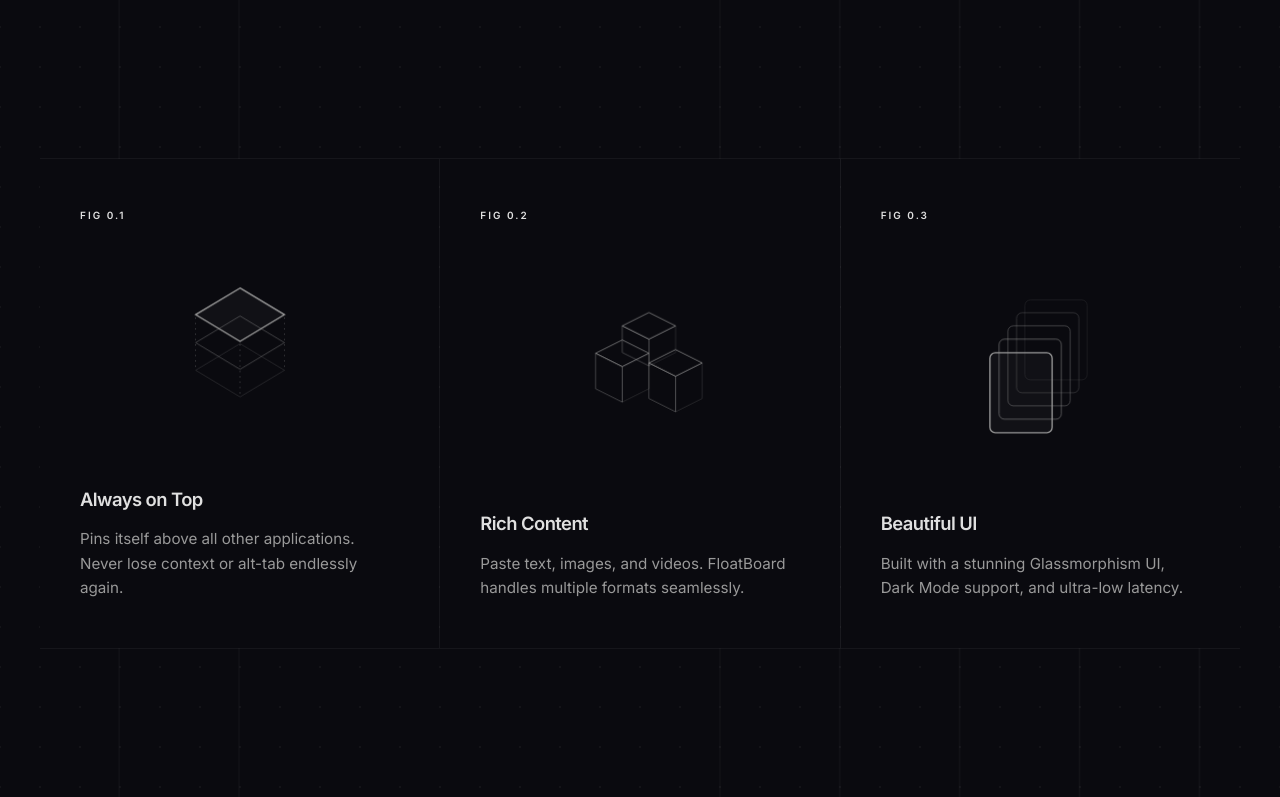
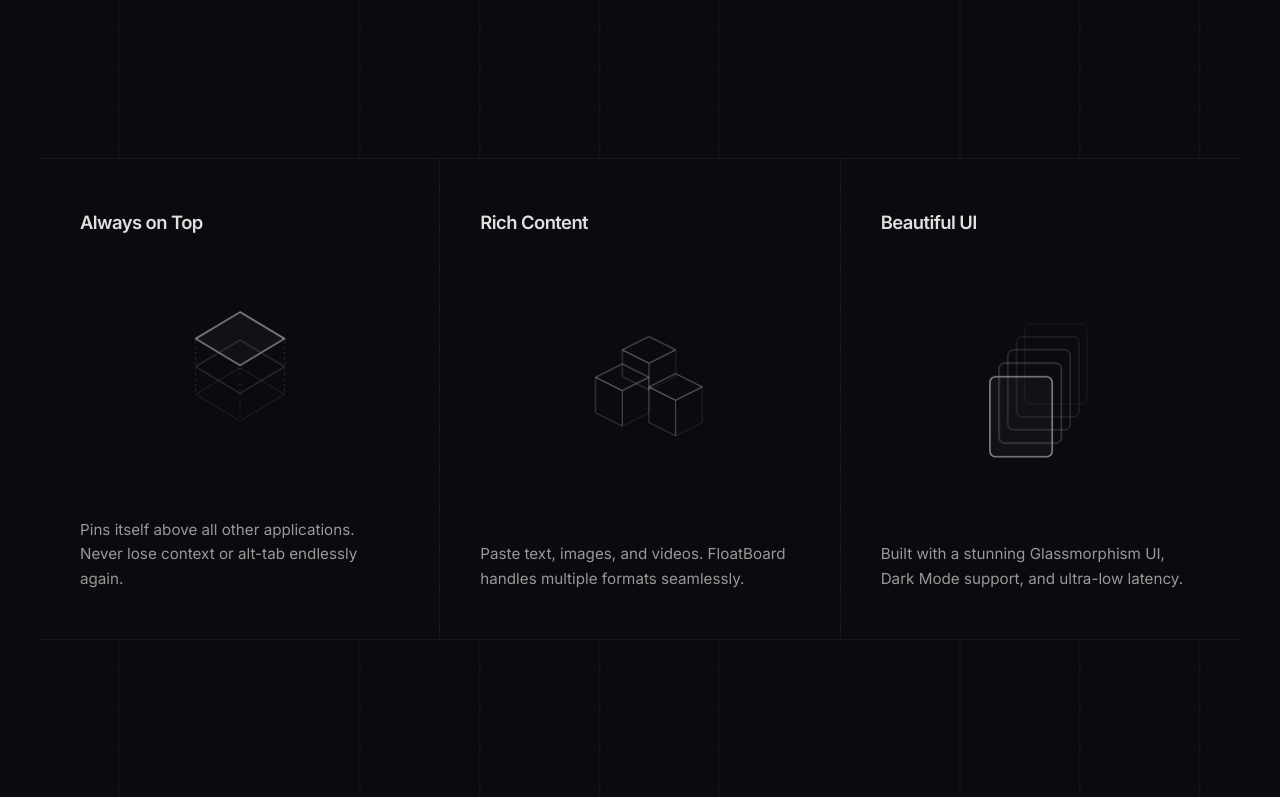
Before and after one commit to nazihyazan/floatboard-landing, a plain HTML site: page index.html in a window 1280 px wide. Shown: the part 653-1450 px from the top of the page. Drawn offline with Linux system fonts and the light colour scheme; files whose address does not match are found by name.

Commit message:
Redesign landing page (Linear.app style)

```diff
--- a/index.html
+++ b/index.html
@@ -241,11 +241,10 @@
         [data-theme="light"] .feature-card:hover {
             background: rgba(0, 0, 0, 0.015);
         }
-        .f-meta {
-            font-size: 10px;
+        .f-title {
+            font-size: 1.15rem;
             font-weight: 600;
-            letter-spacing: 2px;
-            color: var(--meta-color);
+            color: var(--text-main);
             margin-bottom: 40px;
         }
         .f-illustration {
@@ -267,16 +266,6 @@
             stroke: var(--text-main);
             filter: drop-shadow(0 0 8px rgba(255,255,255,0.08));
             transform: translateY(-4px);
-        }
-        .f-text {
-            display: flex;
-            flex-direction: column;
-            gap: 12px;
-        }
-        .f-text h3 {
-            font-size: 1.15rem;
-            margin: 0;
-            font-weight: 600;
         }
         .f-text p {
             color: var(--text-muted);
@@ -682,7 +671,7 @@
         <section class="features container fade-in">
             <div class="features-grid">
                 <div class="feature-card">
-                    <div class="f-meta">FIG 0.1</div>
+                    <h3 class="f-title">Always on Top</h3>
                     <div class="f-illustration">
                         <svg viewBox="0 0 180 180">
                             <!-- Dashed vertical connecting lines -->
@@ -702,13 +691,12 @@
                         </svg>
                     </div>
                     <div class="f-text">
-                        <h3>Always on Top</h3>
                         <p>Pins itself above all other applications. Never lose context or alt-tab endlessly again.</p>
                     </div>
                 </div>
 
                 <div class="feature-card">
-                    <div class="f-meta">FIG 0.2</div>
+                    <h3 class="f-title">Rich Content</h3>
                     <div class="f-illustration">
                         <svg viewBox="0 0 180 180">
                             <!-- Left Cube -->
@@ -732,13 +720,12 @@
                         </svg>
                     </div>
                     <div class="f-text">
-                        <h3>Rich Content</h3>
                         <p>Paste text, images, and videos. FloatBoard handles multiple formats seamlessly.</p>
                     </div>
                 </div>
 
                 <div class="feature-card">
-                    <div class="f-meta">FIG 0.3</div>
+                    <h3 class="f-title">Beautiful UI</h3>
                     <div class="f-illustration">
                         <svg viewBox="0 0 180 180">
                             <rect class="anim-wave" x="70" y="30" width="70" height="90" rx="6" opacity="0.2" />
@@ -749,7 +736,6 @@
                         </svg>
                     </div>
                     <div class="f-text">
-                        <h3>Beautiful UI</h3>
                         <p>Built with a stunning Glassmorphism UI, Dark Mode support, and ultra-low latency.</p>
                     </div>
                 </div>
```
